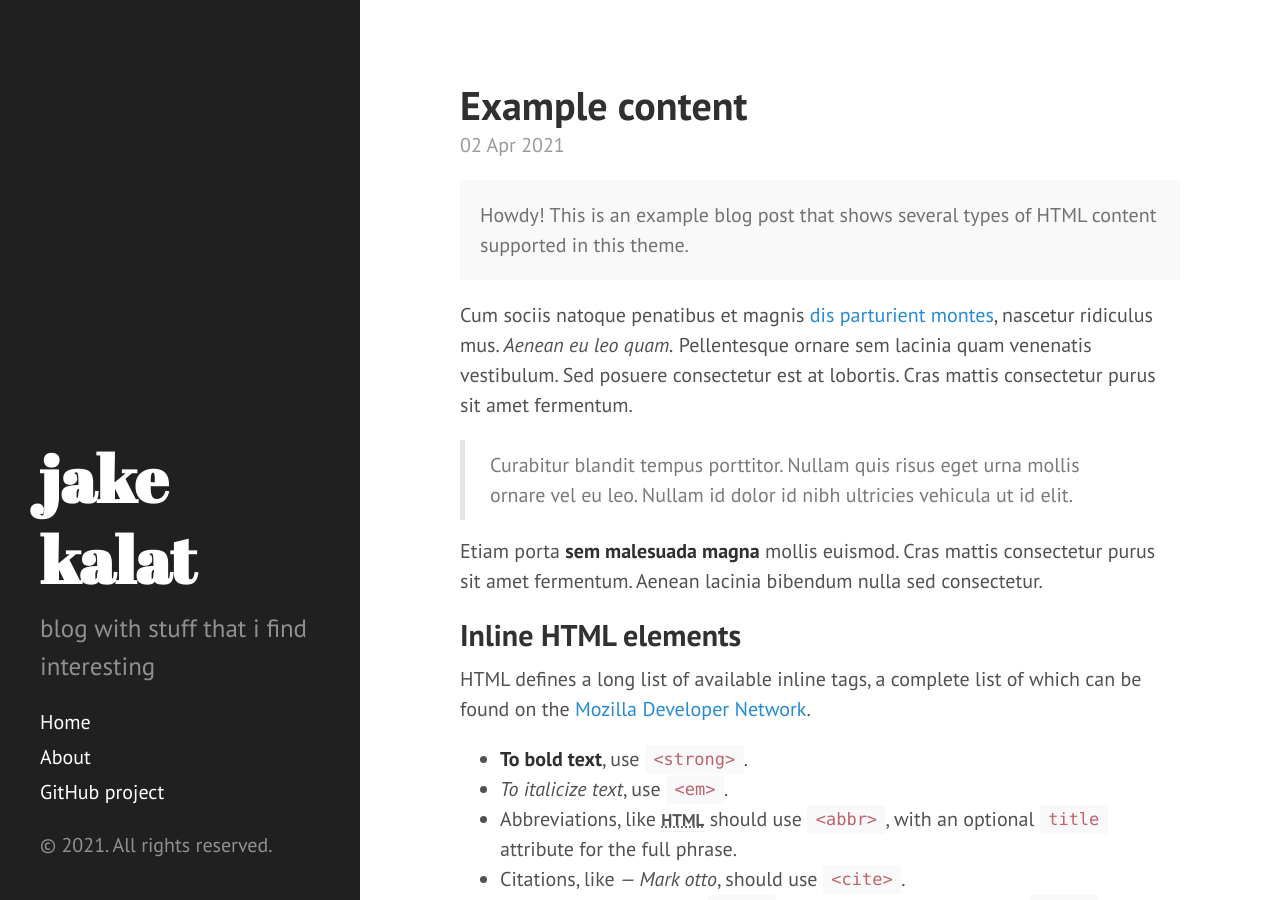
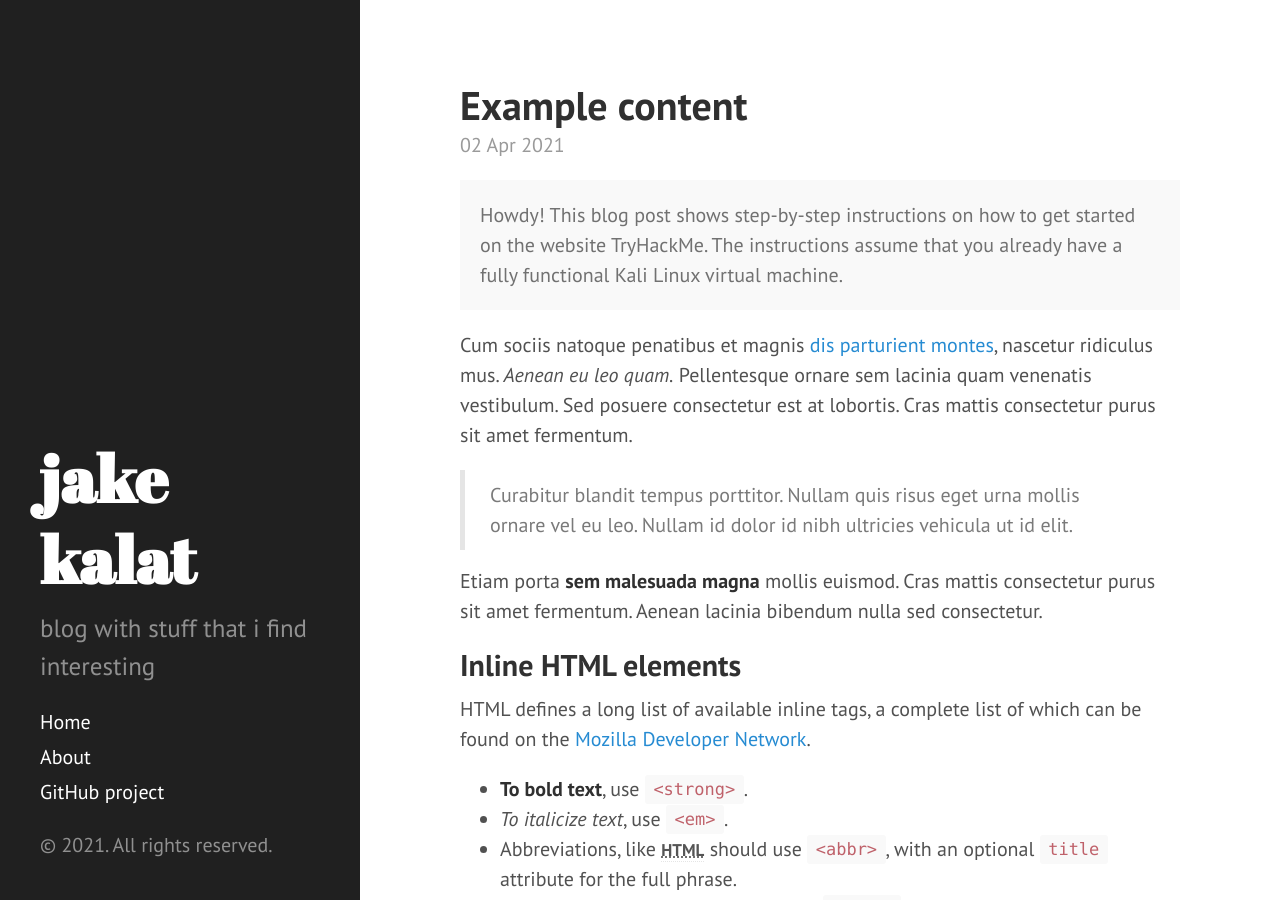
Before and after one commit to jacobkalat/jacobkalat.github.io, a Jekyll site: the page built from _posts/2021-04-02-example-content.md, in a window 1280 px wide and 900 px high. Built offline with Jekyll 4.4.1, drawn with Linux system fonts in a browser that asks for light colours; Markdown is read by kramdown in place of the engine named in the settings.

Commit message:
starts TryHackMe post

```diff
--- a/_posts/2021-04-02-example-content.md
+++ b/_posts/2021-04-02-example-content.md
@@ -5,7 +5,7 @@ title: Example content
 
 
 <div class="message">
-  Howdy! This is an example blog post that shows several types of HTML content supported in this theme.
+  Howdy! This blog post shows step-by-step instructions on how to get started on the website TryHackMe. The instructions assume that you already have a fully functional Kali Linux virtual machine.
 </div>
 
 Cum sociis natoque penatibus et magnis <a href="#">dis parturient montes</a>, nascetur ridiculus mus. *Aenean eu leo quam.* Pellentesque ornare sem lacinia quam venenatis vestibulum. Sed posuere consectetur est at lobortis. Cras mattis consectetur purus sit amet fermentum.
```
Also changed, not shown: examples/2012-02-07-example-content.md (+0 -1 lines).
